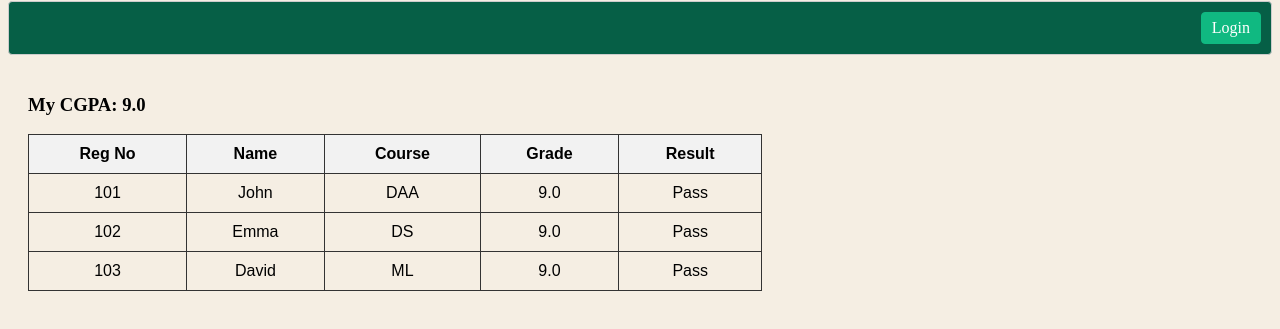
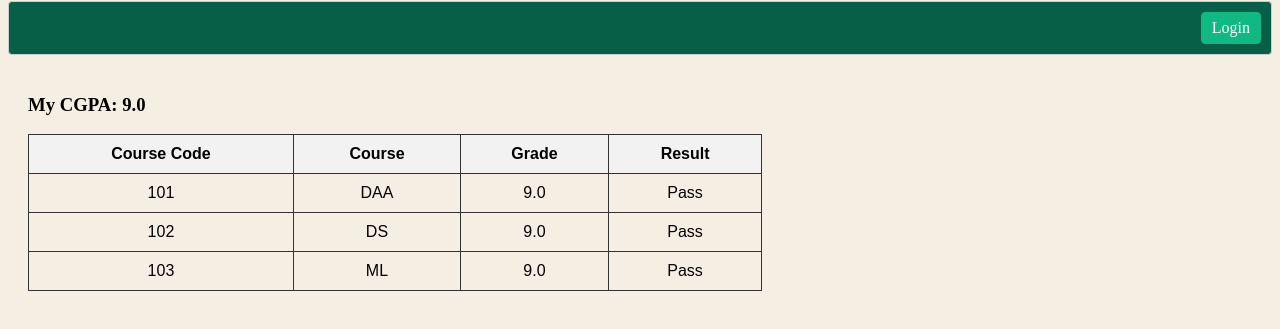
Before and after one commit to BarnalaManognaram/FSD, a plain HTML site: page Student Management System/mycgpa.html in a window 1280 px wide. Shown: the part 71-400 px from the top of the page. Drawn offline with Linux system fonts and the light colour scheme.

Commit message:
mycgpa commit

```diff
--- a/Student Management System/mycgpa.html
+++ b/Student Management System/mycgpa.html
@@ -22,29 +22,25 @@
             <h3>My CGPA: 9.0</h3>
         <table>
   <tr>
-    <th>Reg No</th>
-    <th>Name</th>
+    <th>Course Code</th>
     <th>Course</th>
     <th>Grade</th>
     <th>Result</th>
   </tr>
   <tr>
     <td>101</td>
-    <td>John</td>
     <td>DAA</td>
     <td>9.0</td>
     <td>Pass</td>
   </tr>
   <tr>
     <td>102</td>
-    <td>Emma</td>
     <td>DS</td>
     <td>9.0</td>
     <td>Pass</td>
   </tr>
   <tr>
     <td>103</td>
-    <td>David</td>
     <td>ML</td>
     <td>9.0</td>
     <td>Pass</td>
```
